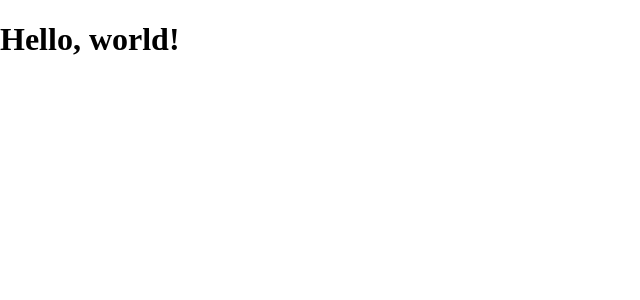
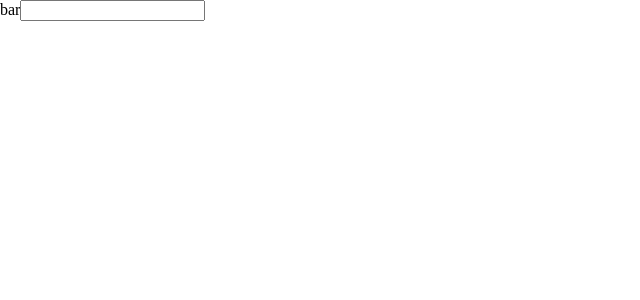
Before and after one commit to lefmarna/udemy-react-redux-crud-application, a React (Create React App) app: page / in a window 1280 px wide. Shown: the top 300 px of the page, without its empty margins (0-640 px from the left). Built offline with nearby package versions, Linux system fonts and the light colour scheme.

Commit message:
learn jsx syntax

```diff
--- a/src/App.js
+++ b/src/App.js
@@ -1,8 +1,14 @@
 function App() {
   return (
-    <div>
-      <h1>Hello, world!</h1>
-    </div>
+    <>
+      <label htmlFor="bar">bar</label>
+      <input
+        type="text"
+        onChange={() => {
+          console.log("I am clicked!");
+        }}
+      />
+    </>
   );
 }
 
```
